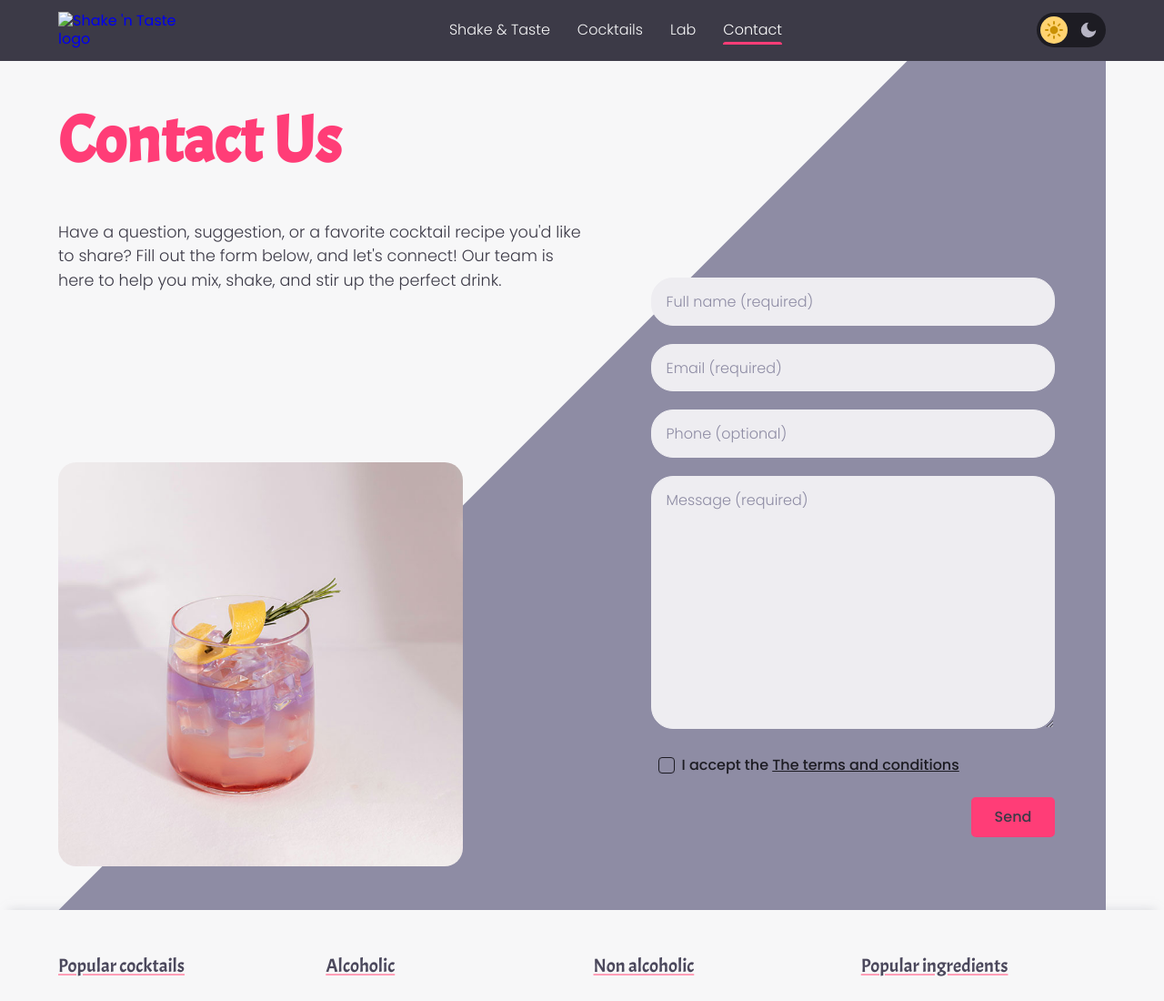
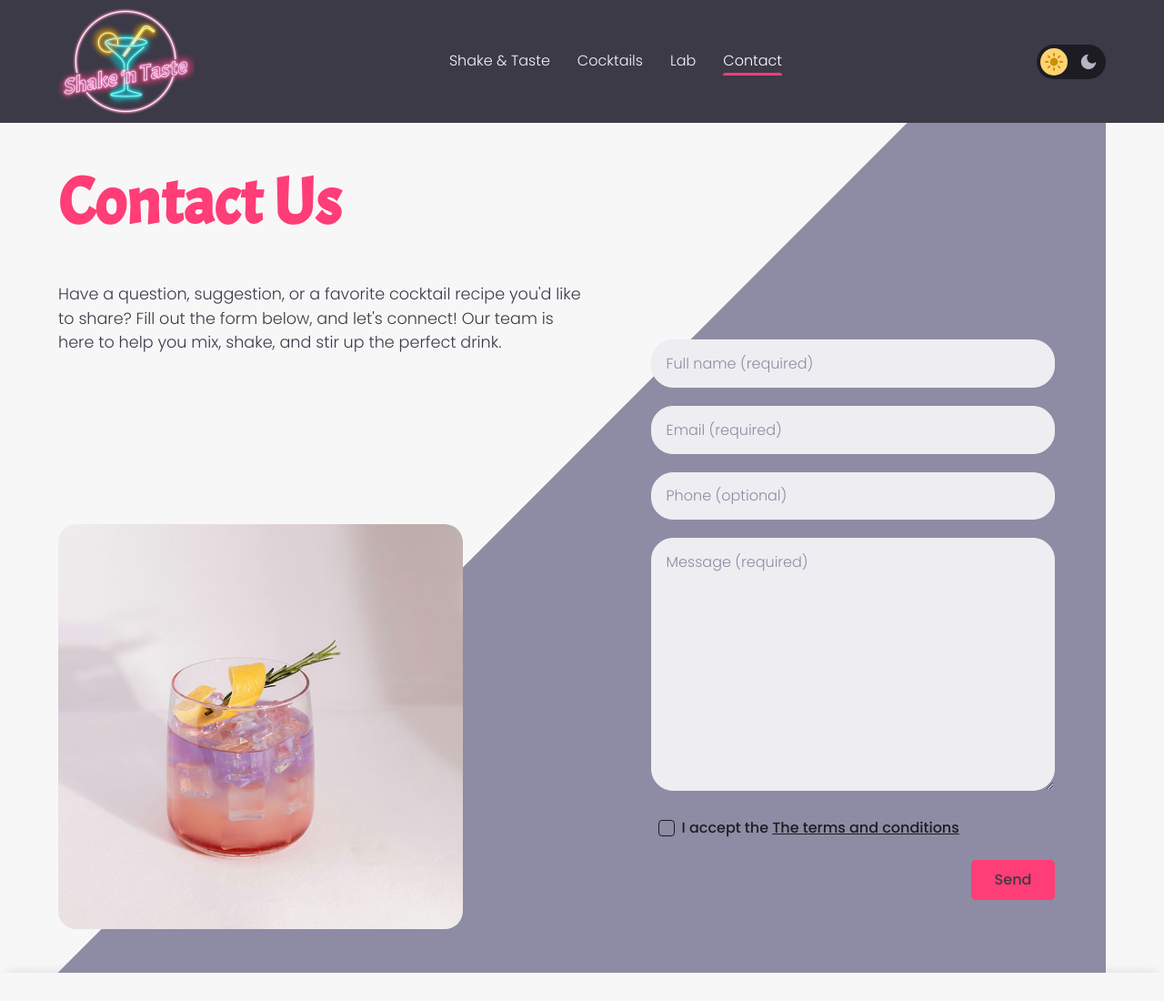
Before and after one commit to TamVdb/itf3_Project_Shake_and_Taste, a plain HTML site: page contact.html in a window 1280 px wide. Shown: the top 1100 px of the page at 91% size. Drawn offline with Linux system fonts and the light colour scheme.

Commit message:
Update contact.html

```diff
--- a/contact.html
+++ b/contact.html
@@ -25,7 +25,7 @@
       <div class="container">
          <div class="nav">
             <div class="logo">
-               <a href="index.html"><img src="./images/logo-shake.png" alt="Shake 'n Taste logo" /></a>
+               <a href="index.html"><img src="./images/logo.png" alt="Shake 'n Taste logo" /></a>
             </div>
             <nav id="nav">
                <ul>
```
